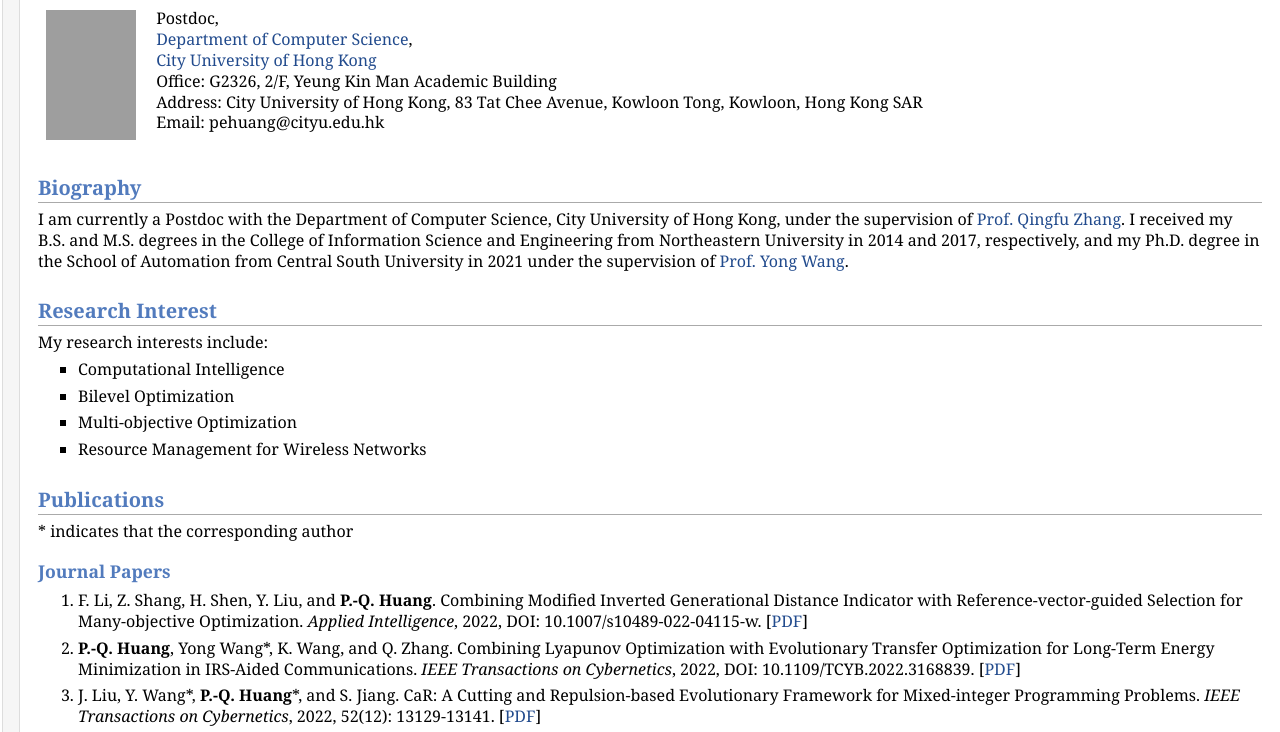
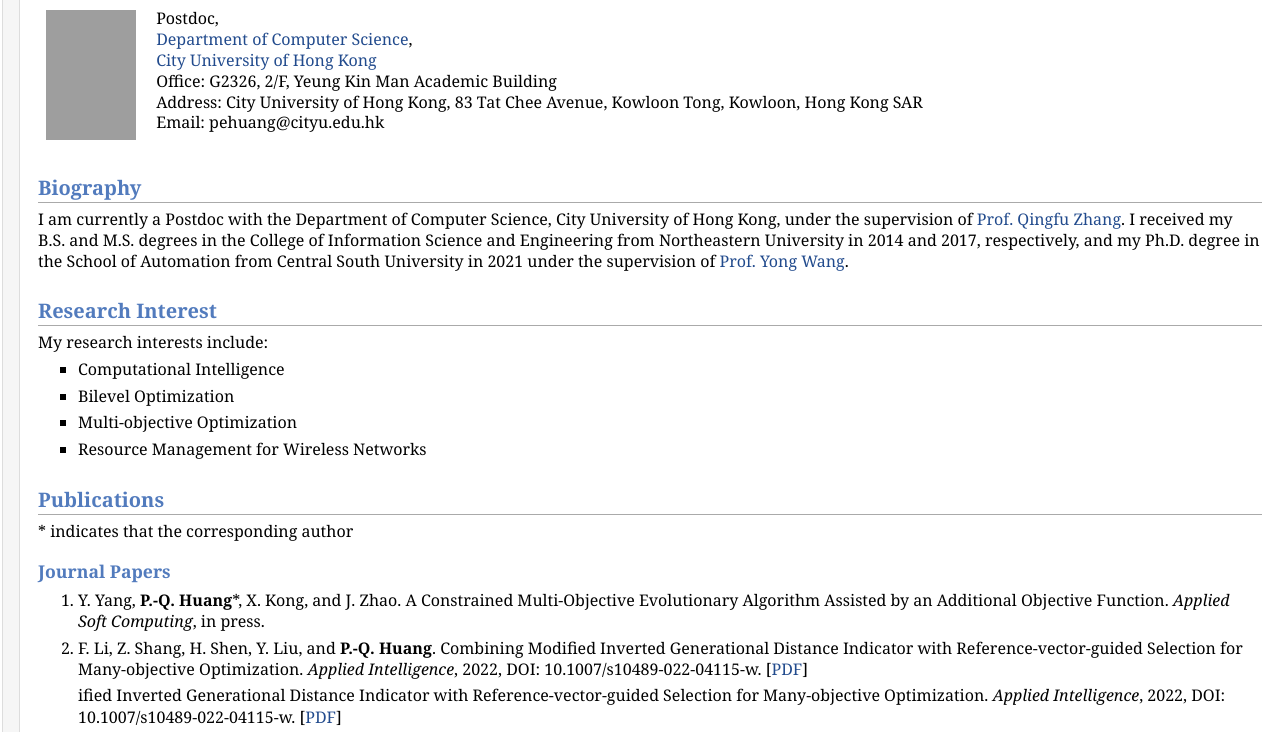
Before and after one commit to peiqiuhuang/peiqiuhuang.github.io, a plain HTML site: page index.html in a window 1280 px wide. Shown: the part 68-800 px from the top of the page. Drawn offline with Linux system fonts and the light colour scheme; grey boxes are pictures that could not be loaded.

Commit message:
Update index.html

```diff
--- a/index.html
+++ b/index.html
@@ -58,9 +58,13 @@ Email: pehuang@cityu.edu.hk</p>
 -->
 <h3>Journal Papers</h3>
 <ol>
+<li>
+<p>Y. Yang, <b>P.-Q. Huang</b>*, X. Kong, and J. Zhao. A Constrained Multi-Objective Evolutionary Algorithm Assisted by an Additional Objective Function. <i>Applied Soft Computing</i>, in press.</p>
+</li>
+</li>
 <li><p>F. Li, Z. Shang, H. Shen, Y. Liu, and <b>P.-Q. Huang</b>. Combining Modified Inverted Generational Distance Indicator with Reference-vector-guided Selection for Many-objective Optimization. <i>Applied Intelligence</i>, 2022, DOI: 10.1007/s10489-022-04115-w. [<a href="https://link.springer.com/article/10.1007/s10489-022-04115-w">PDF</a>]</p>
 </li>
-</li>
+</li>ified Inverted Generational Distance Indicator with Reference-vector-guided Selection for Many-objective Optimization. <i>Applied Intelligence</i>, 2022, DOI: 10.1007/s10489-022-04115-w. [<a href="https://link.springer.com/article/10.1007/s10489-022-04115-w">PDF</a>]</p>
 <li><p><b>P.-Q. Huang</b>, Yong Wang*, K. Wang, and Q. Zhang. Combining Lyapunov Optimization with Evolutionary Transfer Optimization for Long-Term Energy Minimization in IRS-Aided Communications. <i> IEEE Transactions on Cybernetics</i>, 2022, DOI: 10.1109/TCYB.2022.3168839. [<a href="https://ieeexplore.ieee.org/abstract/document/9771061">PDF</a>]</p>
 </li>
 </li>
```
